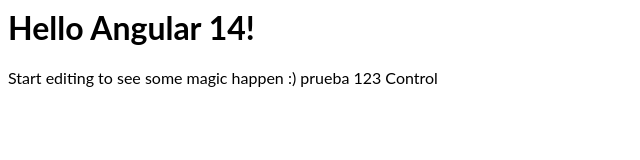
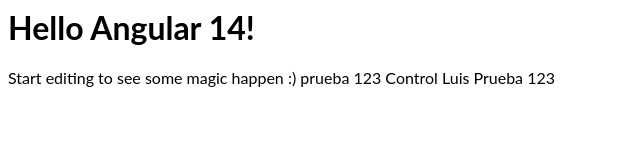
Before and after one commit to jacksentinel5X/angular-ivy-denuncia, an Angular app: page / in a window 1280 px wide. Shown: the top 160 px of the page, without its empty margins (0-640 px from the left). Built offline with nearby package versions, Linux system fonts and the light colour scheme.

Commit message:
Update app.component.html

```diff
--- a/src/app/app.component.html
+++ b/src/app/app.component.html
@@ -2,4 +2,5 @@
 <p>
   Start editing to see some magic happen :) prueba 123
   Control
+  Luis Prueba 123
 </p>
```
